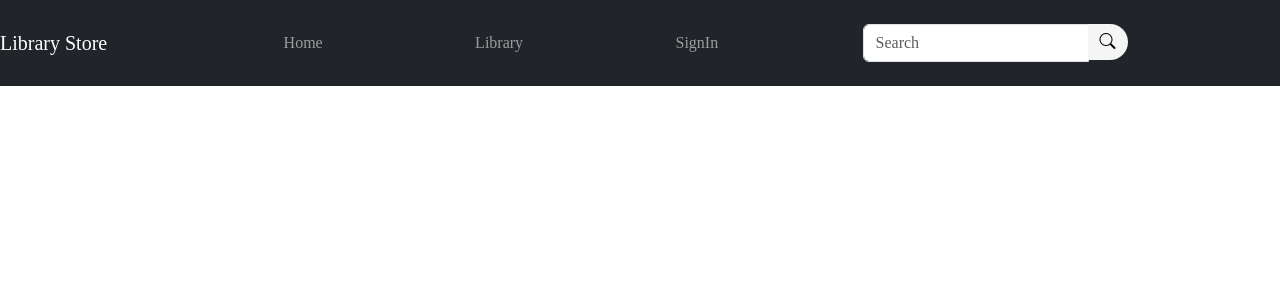
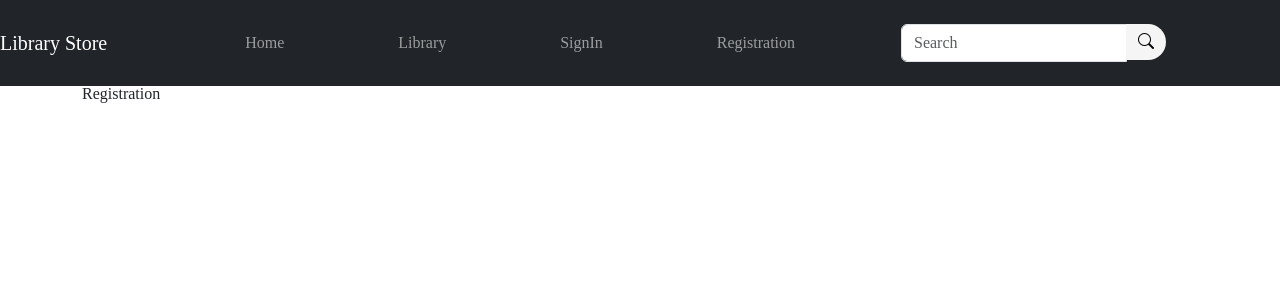
Before and after one commit to guilhermemonteiro15JS/project-Library, a React (Create React App) app: page /registration in a window 1280 px wide. Shown: the top 300 px of the page. Built offline with nearby package versions, Linux system fonts and the light colour scheme.

Commit message:
registration

```diff
--- a/src/App.js
+++ b/src/App.js
@@ -5,8 +5,10 @@ import Home from "./pages/home";
 import SignIn from "./pages/signin";
 import Library from "./pages/library";
 import Search from "./pages/search";
+import Registration from "./pages/registration";
 import "bootstrap/dist/css/bootstrap.min.css";
 import "bootstrap-icons/font/bootstrap-icons.css";
+
 import "./App.css";
 
 import {
@@ -38,6 +40,7 @@ const App = () => {
             <Nav.Link href="/home">Home</Nav.Link>
             <Nav.Link href="/library">Library</Nav.Link>
             <Nav.Link href="/signIn">SignIn</Nav.Link>
+            <Nav.Link href="/registration">Registration</Nav.Link>
             <div className="search-container ml-auto">
               <div className="input-group">
                 <FormControl
@@ -63,6 +66,7 @@ const App = () => {
               <Route path="/library" element={<Library />} />
               <Route path="/signIn" element={<SignIn />} />
               <Route path="/search" element={<Search />} />
+              <Route path="/registration" element={<Registration />} />
             </Routes>
 
           </Col>
--- /dev/null
+++ b/src/pages/registration/index.js
@@ -0,0 +1,5 @@
+import React from "react";
+const Registration = () => {
+  return <div>Registration</div>;
+};
+export default Registration;
```
Also changed, not shown: 1 other file (tests, documents, lock files or other folders).
